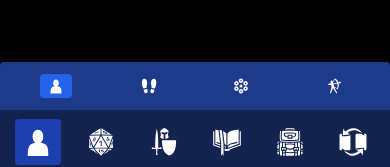
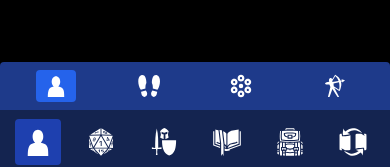
Before and after one commit to KazzK94/Character-Sheet-DnD, a React (Vite) app: page / in a window 390 px wide. Shown: the part 670-837 px from the top of the page. Built offline with nearby package versions, Linux system fonts and the light colour scheme.

Commit message:
slightly bigger icons in submenu mobile

```diff
--- a/src/App.tsx
+++ b/src/App.tsx
@@ -27,7 +27,7 @@ export default function App() {
 	const CurrentPageComponent = Pages[page as PageKey]
 
 	return (
-		<div className='h-full bg-black flex flex-col-reverse md:flex-col'>
+		<div className='h-svh bg-black flex flex-col-reverse md:flex-col'>
 			<Navbar currentPage={page} onPageChange={setPage} />
 			{/** HEADER HERE (with current page name) */}
 			<main className='flex-1 overflow-y-auto scrollbar-thumb-green-700'>
--- a/src/pages/CharacterInfoPage.tsx
+++ b/src/pages/CharacterInfoPage.tsx
@@ -45,14 +45,14 @@ export default function CharacterInfoPage() {
 			{/* Submenu: */}
 			<div className='h-12 bg-blue-900 text-white px-3 rounded-t md:rounded-t-none md:rounded-b flex items-center sticky bottom-0 md:top-0 md:bottom-auto  flex-shrink-0'>
 				<Container>
-					<ul className="flex gap-1 md:gap-2 justify-around md:justify-normal text-3xl md:text-lg">
+					<ul className="flex gap-1 md:gap-2 justify-around md:justify-normal text-2xl md:text-base">
 						{
 							links.map((link, index) => {
 								return (<li key={index} className=''>
 									{ /* TODO: Remove onClick, make it handle it using toPage and the info of the page on the context (useContext) */}
 									<SubNavbarLink
 										onClick={() => onSecondarySectionChange(link.toSection)}
-										className={`flex items-center gap-2 text-base ${section === link.toSection ? 'bg-blue-600' : 'hover:bg-blue-700'}`}
+										className={`flex items-center gap-2 ${section === link.toSection ? 'bg-blue-600' : 'hover:bg-blue-700'}`}
 									>
 										<span>{link.icon}</span>
 										<span className='hidden md:block'>{link.title}</span>
```
